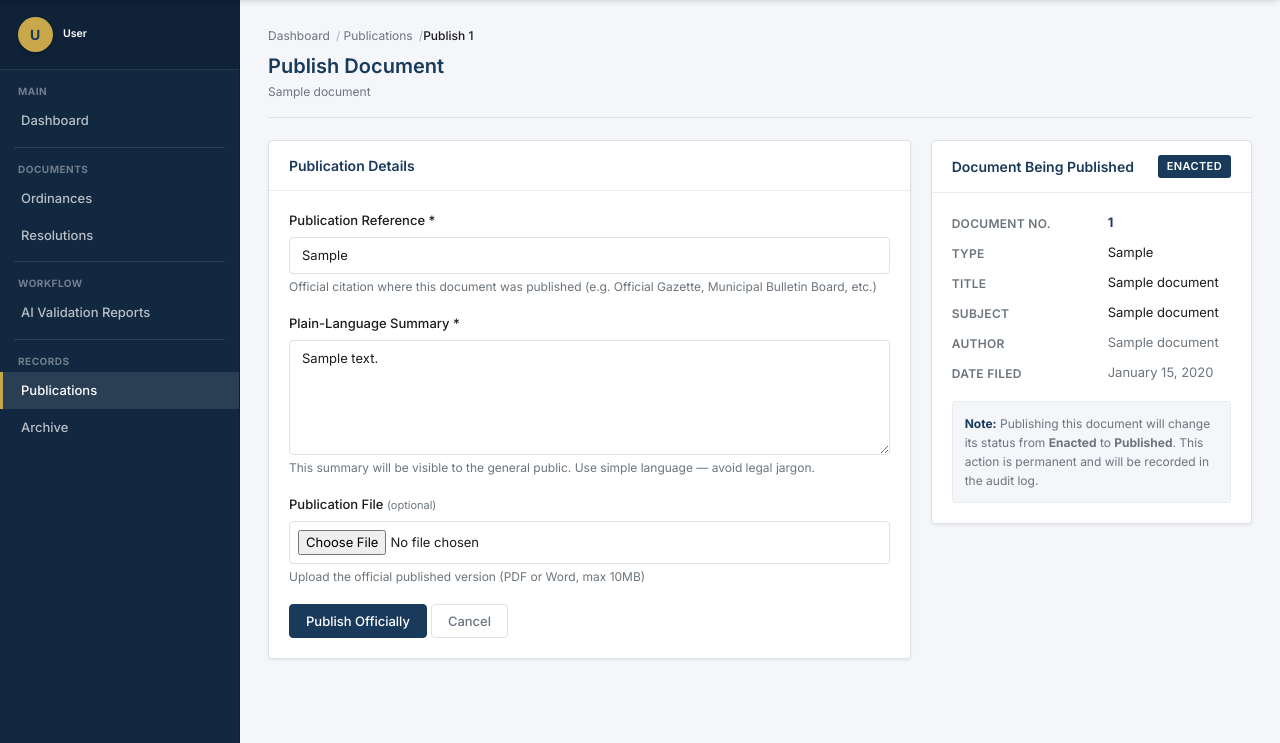
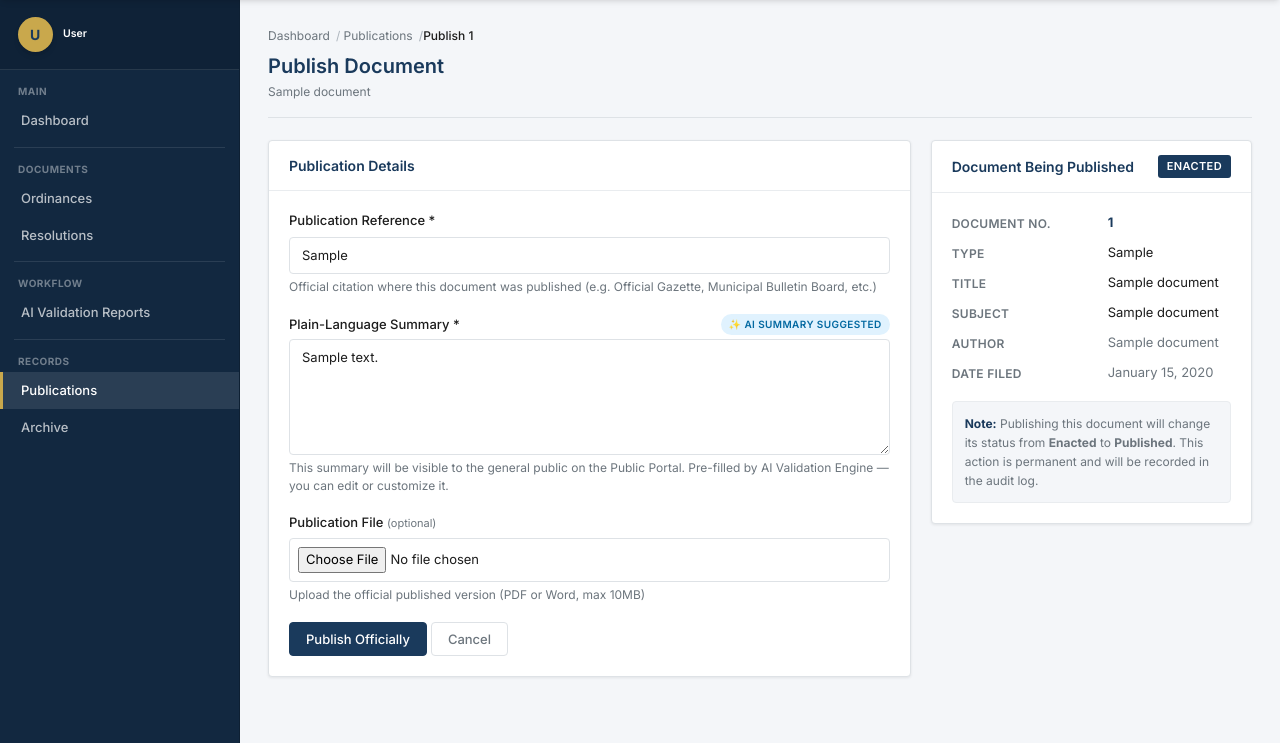
Before and after one commit to ronaldllamo26/ORLMS, a PHP site: template src/pages/publications/publish.php in a window 1280 px wide. Shown: the part 57-800 px from the top of the page. Run offline with PHP 8.4, Linux system fonts and the light colour scheme; the template is opened without the code that fills it: most values are stand-ins (such as "Sample title", 1, 10 or a date in 2020); a stand-in replaces the project's code that opens the database connection; some libraries are stand-ins or nearby versions.

Commit message:
feat: Auto pre-fill AI generated summary in Publication form

```diff
--- a/src/pages/publications/publish.php
+++ b/src/pages/publications/publish.php
@@ -69,17 +69,28 @@ $docNo   = $document[$noField] ?? 'N/A';
                     </div>
 
                     <!-- Plain-Language Summary -->
+                    <?php
+                        $summaryValue = $input['plain_summary'] ?? $document['ai_summary'] ?? '';
+                        $hasAiSummary = !empty($document['ai_summary']);
+                    ?>
                     <div class="form-group">
-                        <label for="plain_summary" class="form-label">
-                            Plain-Language Summary <span class="form-required">*</span>
-                        </label>
+                        <div style="display:flex; align-items:center; justify-content:space-between; margin-bottom:4px;">
+                            <label for="plain_summary" class="form-label" style="margin:0;">
+                                Plain-Language Summary <span class="form-required">*</span>
+                            </label>
+                            <?php if ($hasAiSummary): ?>
+                                <span class="badge badge-info" style="font-size:10px; padding:3px 8px; background:#e0f2fe; color:#0369a1; border-radius:12px; font-weight:600;">
+                                    ✨ AI Summary Suggested
+                                </span>
+                            <?php endif; ?>
+                        </div>
                         <textarea id="plain_summary" name="plain_summary"
                                   class="form-control" rows="5"
                                   placeholder="Write a simple, easy-to-understand summary of what this <?= $docType ?> does and who it affects..."
-                                  required><?= htmlspecialchars($input['plain_summary'] ?? '') ?></textarea>
+                                  required><?= htmlspecialchars($summaryValue) ?></textarea>
                         <span class="form-hint">
-                            This summary will be visible to the general public.
-                            Use simple language — avoid legal jargon.
+                            This summary will be visible to the general public on the Public Portal.
+                            <?= $hasAiSummary ? 'Pre-filled by AI Validation Engine — you can edit or customize it.' : 'Use simple language — avoid legal jargon.' ?>
                         </span>
                         <?php if (!empty($errors['plain_summary'])): ?>
                         <span class="form-error">
```
